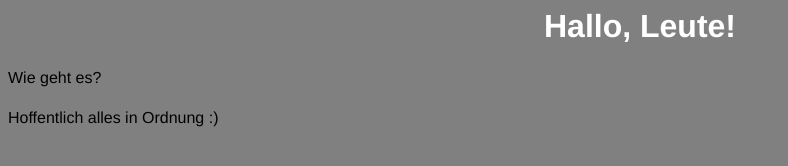
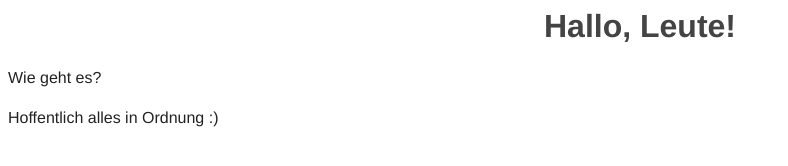
Before and after one commit to dzembak/coursera-test, a plain HTML site: page index.html in a window 1280 px wide. Shown: the whole page, without its empty margins (0-788 px from the left). Drawn offline with Linux system fonts and the light colour scheme.

Commit message:
new style

```diff
--- a/style.css
+++ b/style.css
@@ -1,3 +1,3 @@
-html {background-color: grey; color: black; font-family: 'Franklin Gothic Medium', 'Arial Narrow', Arial, sans-serif; font-size: 1em;}
-h1 {color: white; text-align: center;}
-p {line-height: 1.5;}
+html {background-color: white; color: black; font-family: 'Franklin Gothic Medium', 'Arial Narrow', Arial, sans-serif; font-size: 1em;}
+h1 {color: #444; text-align: center;}
+p {line-height: 1.5; color: #222;}
```
